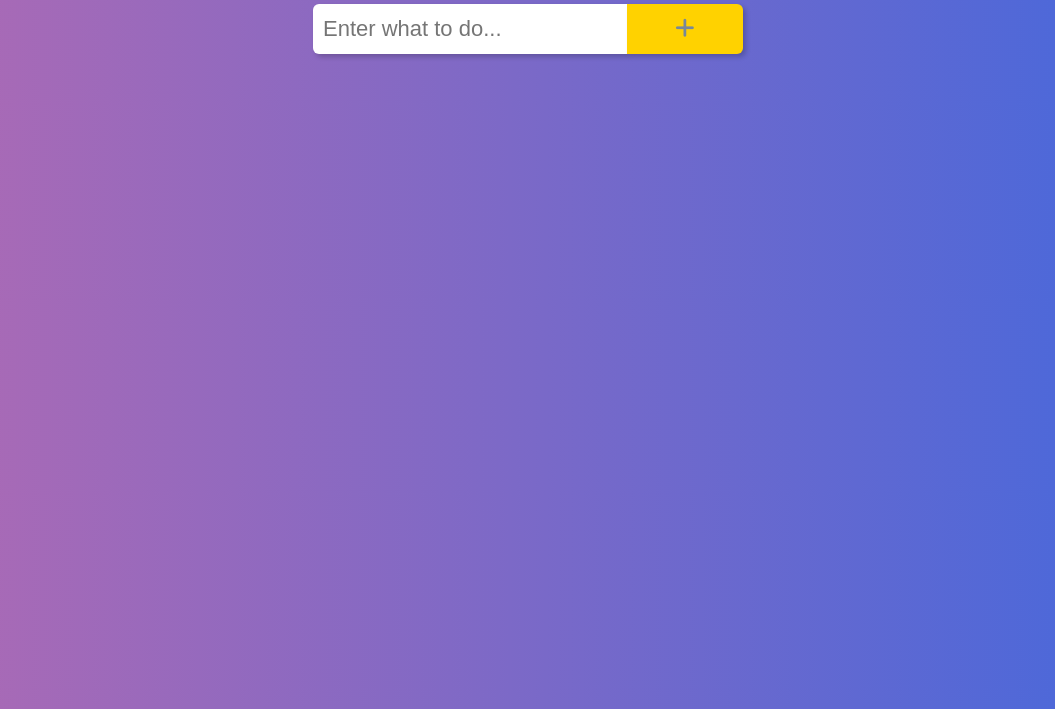
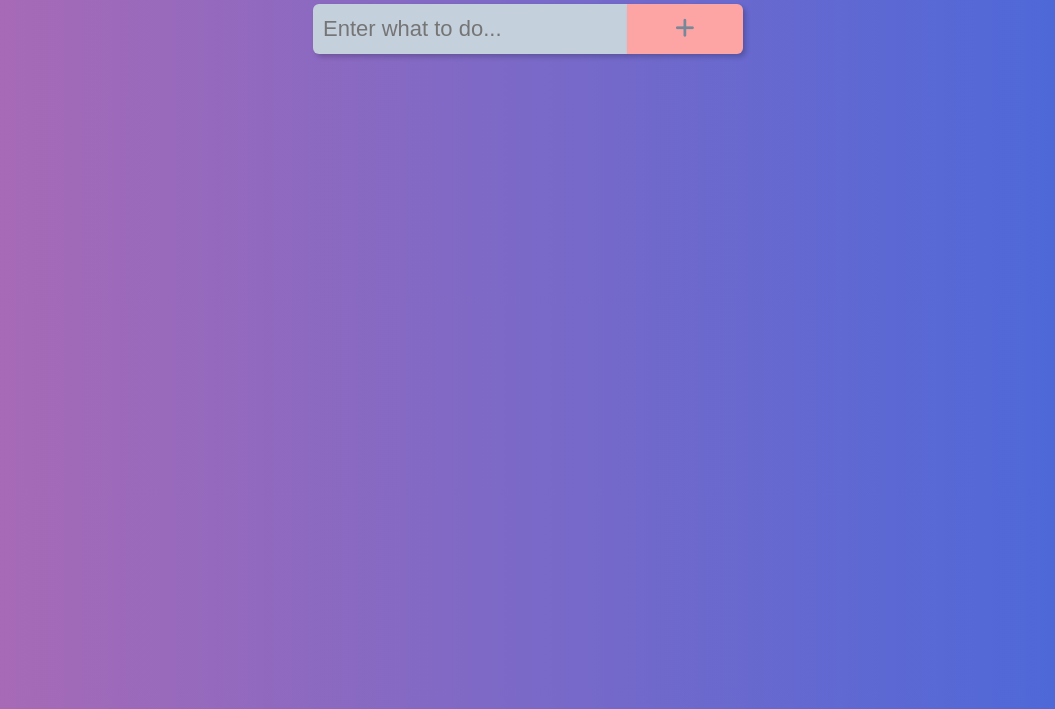
Before and after one commit to bartoszwzorek/ToDoApp, a plain HTML site: page index.html in a window 1280 px wide. Shown: the part 91-800 px from the top of the page, without its empty margins (112-1167 px from the left). Drawn offline with Linux system fonts and the light colour scheme.

Commit message:
Add files via upload
css changes only : updated fonts and colours to be more in line with future design (and to match!)

```diff
--- a/style.css
+++ b/style.css
@@ -21,7 +21,7 @@ h6 {
 .heading {
   text-align: center;
   font-size: 5vw;
-  color: #fff;
+  color: #2b394a;
 }
 
 .main {
@@ -48,14 +48,14 @@ h6 {
   box-shadow: 3px 3px 5px rgba(0, 0, 0, 0.2);
   border: none;
   padding-left: 10px;
-  background-color: white;
+  background-color: #c5d0dd;
 }
 
 button {
   width: 50px;
   height: 50px;
   border: none;
-  background-color: #ffd200;
+  background-color: #fda5a4;
   box-shadow: 3px 3px 5px rgba(0, 0, 0, 0.2);
   font-size: 22px;
   transition: 0.4s ease-in-out;
```
